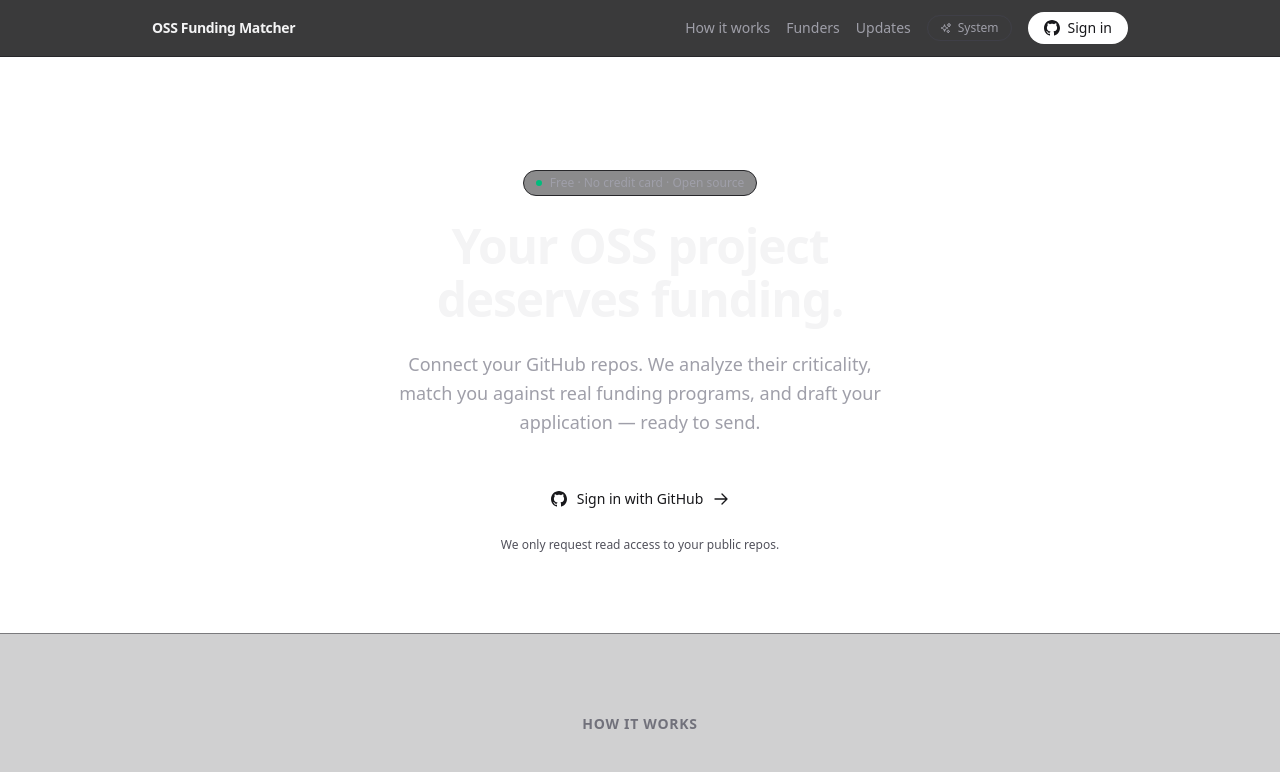
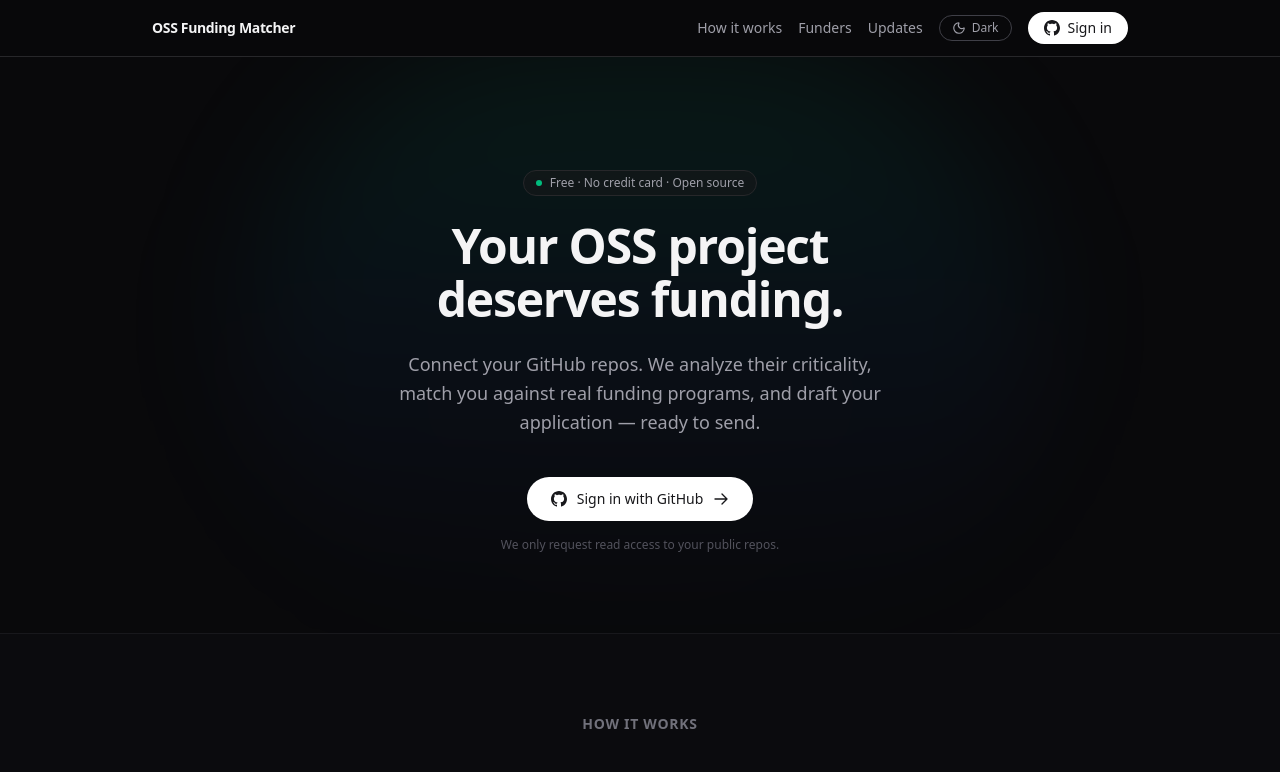
Before and after one commit to shuayb344/oss-funding-matcher, a Next.js app: page / in a window 1280 px wide. Shown: the top 772 px of the page. Built offline with nearby package versions, Linux system fonts and the light colour scheme; no server answers.

Commit message:
refactor(theme): simplify dark/light theme management using Zustand store

```diff
--- a/components/ThemeProvider.tsx
+++ b/components/ThemeProvider.tsx
@@ -1,85 +1,23 @@
 "use client";
 
-import {
-  createContext,
-  useContext,
-  useEffect,
-  useState,
-  useCallback,
-} from "react";
-
-type Theme = "dark" | "light" | "system";
-
-interface ThemeContextValue {
-  theme: Theme;
-  resolved: "dark" | "light";
-  setTheme: (theme: Theme) => void;
-}
-
-const ThemeContext = createContext<ThemeContextValue>({
-  theme: "system",
-  resolved: "dark",
-  setTheme: () => {},
-});
-
-export function useTheme() {
-  return useContext(ThemeContext);
-}
-
-function getSystemTheme(): "dark" | "light" {
-  if (typeof window === "undefined") return "dark";
-  return window.matchMedia("(prefers-color-scheme: dark)").matches
-    ? "dark"
-    : "light";
-}
-
-function applyTheme(resolved: "dark" | "light") {
-  const root = document.documentElement;
-  root.classList.remove("dark", "light");
-  root.classList.add(resolved);
-}
+import { useEffect, useState } from "react";
+import { useThemeStore } from "@/lib/useThemeStore";
 
 export function ThemeProvider({ children }: { children: React.ReactNode }) {
-  const [theme, setThemeState] = useState<Theme>("system");
-  const [resolved, setResolved] = useState<"dark" | "light">("dark");
+  const [mounted, setMounted] = useState(false);
+  const theme = useThemeStore((state) => state.theme);
 
-  // Load saved preference
   useEffect(() => {
-    const saved = localStorage.getItem("theme") as Theme | null;
-    if (saved && ["dark", "light", "system"].includes(saved)) {
-      setThemeState(saved);
-    }
-  }, []);
-
-  // Resolve and apply theme
-  useEffect(() => {
-    const resolvedTheme = theme === "system" ? getSystemTheme() : theme;
-    setResolved(resolvedTheme);
-    applyTheme(resolvedTheme);
+    setMounted(true);
+    const root = document.documentElement;
+    root.classList.remove("dark", "light");
+    root.classList.add(theme);
   }, [theme]);
 
-  // Listen for system theme changes
-  useEffect(() => {
-    const mq = window.matchMedia("(prefers-color-scheme: dark)");
-    const handler = () => {
-      if (theme === "system") {
-        const newResolved = getSystemTheme();
-        setResolved(newResolved);
-        applyTheme(newResolved);
-      }
-    };
-    mq.addEventListener("change", handler);
-    return () => mq.removeEventListener("change", handler);
-  }, [theme]);
+  // Prevent flash before hydration
+  if (!mounted) {
+    return <div className="dark">{children}</div>;
+  }
 
-  const setTheme = useCallback((newTheme: Theme) => {
-    setThemeState(newTheme);
-    localStorage.setItem("theme", newTheme);
-  }, []);
-
-  return (
-    <ThemeContext.Provider value={{ theme, resolved, setTheme }}>
-      {children}
-    </ThemeContext.Provider>
-  );
+  return <>{children}</>;
 }
--- a/components/ThemeToggle.tsx
+++ b/components/ThemeToggle.tsx
@@ -1,45 +1,25 @@
 "use client";
 
-import { useTheme } from "./ThemeProvider";
+import { useThemeStore } from "@/lib/useThemeStore";
+import { Sun, Moon } from "lucide-react";
 
 export function ThemeToggle() {
-  const { theme, setTheme } = useTheme();
+  const theme = useThemeStore((state) => state.theme);
+  const toggleTheme = useThemeStore((state) => state.toggleTheme);
 
-  const cycle = () => {
-    const order: Array<"dark" | "light" | "system"> = [
-      "dark",
-      "light",
-      "system",
-    ];
-    const idx = order.indexOf(theme);
-    setTheme(order[(idx + 1) % order.length]);
-  };
-
-  const label =
-    theme === "dark"
-      ? "Dark"
-      : theme === "light"
-      ? "Light"
-      : "System";
+  const isDark = theme === "dark";
+  const label = isDark ? "Dark" : "Light";
 
   return (
     <button
-      onClick={cycle}
+      onClick={toggleTheme}
       className="inline-flex items-center gap-1.5 rounded-full border border-zinc-700 px-3 py-1 text-xs text-zinc-400 hover:border-zinc-500 hover:text-zinc-200 transition-colors"
       title={`Theme: ${label}`}
     >
-      {theme === "dark" ? (
-        <svg className="h-3 w-3" fill="none" viewBox="0 0 24 24" strokeWidth={2} stroke="currentColor">
-          <path strokeLinecap="round" strokeLinejoin="round" d="M21.752 15.002A9.72 9.72 0 0 1 18 15.75c-5.385 0-9.75-4.365-9.75-9.75 0-1.33.266-2.597.748-3.752A9.753 9.753 0 0 0 3 11.25C3 16.635 7.365 21 12.75 21a9.753 9.753 0 0 0 9.002-5.998Z" />
-        </svg>
-      ) : theme === "light" ? (
-        <svg className="h-3 w-3" fill="none" viewBox="0 0 24 24" strokeWidth={2} stroke="currentColor">
-          <path strokeLinecap="round" strokeLinejoin="round" d="M12 3v2.25m6.364.386-1.591 1.591M21 12h-2.25m-.386 6.364-1.591-1.591M12 18.75V21m-4.773-4.227-1.591 1.591M5.25 12H3m4.227-4.773L5.636 5.636M15.75 12a3.75 3.75 0 1 1-7.5 0 3.75 3.75 0 0 1 7.5 0Z" />
-        </svg>
+      {isDark ? (
+        <Moon className="h-3.5 w-3.5" />
       ) : (
-        <svg className="h-3 w-3" fill="none" viewBox="0 0 24 24" strokeWidth={2} stroke="currentColor">
-          <path strokeLinecap="round" strokeLinejoin="round" d="M9.813 15.904 9 18.75l-.813-2.846a4.5 4.5 0 0 0-3.09-3.09L2.25 12l2.846-.813a4.5 4.5 0 0 0 3.09-3.09L9 5.25l.813 2.846a4.5 4.5 0 0 0 3.09 3.09L15.75 12l-2.846.813a4.5 4.5 0 0 0-3.09 3.09ZM18.259 8.715 18 9.75l-.259-1.035a3.375 3.375 0 0 0-2.455-2.456L14.25 6l1.036-.259a3.375 3.375 0 0 0 2.455-2.456L18 2.25l.259 1.035a3.375 3.375 0 0 0 2.455 2.456L21.75 6l-1.036.259a3.375 3.375 0 0 0-2.455 2.456ZM16.894 20.567 16.5 21.75l-.394-1.183a2.25 2.25 0 0 0-1.423-1.423L13.5 18.75l1.183-.394a2.25 2.25 0 0 0 1.423-1.423l.394-1.183.394 1.183a2.25 2.25 0 0 0 1.423 1.423l1.183.394-1.183.394a2.25 2.25 0 0 0-1.423 1.423Z" />
-        </svg>
+        <Sun className="h-3.5 w-3.5 text-amber-500" />
       )}
       {label}
     </button>
--- /dev/null
+++ b/lib/useThemeStore.ts
@@ -0,0 +1,43 @@
+import { create } from "zustand";
+import { persist } from "zustand/middleware";
+
+export type ThemeMode = "dark" | "light";
+
+interface ThemeState {
+  theme: ThemeMode;
+  setTheme: (theme: ThemeMode) => void;
+  toggleTheme: () => void;
+}
+
+function applyThemeClass(theme: ThemeMode) {
+  if (typeof document !== "undefined") {
+    const root = document.documentElement;
+    root.classList.remove("dark", "light");
+    root.classList.add(theme);
+  }
+}
+
+export const useThemeStore = create<ThemeState>()(
+  persist(
+    (set, get) => ({
+      theme: "dark",
+      setTheme: (theme: ThemeMode) => {
+        applyThemeClass(theme);
+        set({ theme });
+      },
+      toggleTheme: () => {
+        const nextTheme = get().theme === "dark" ? "light" : "dark";
+        applyThemeClass(nextTheme);
+        set({ theme: nextTheme });
+      },
+    }),
+    {
+      name: "oss-funding-theme",
+      onRehydrateStorage: () => (state) => {
+        if (state?.theme) {
+          applyThemeClass(state.theme);
+        }
+      },
+    }
+  )
+);
```
